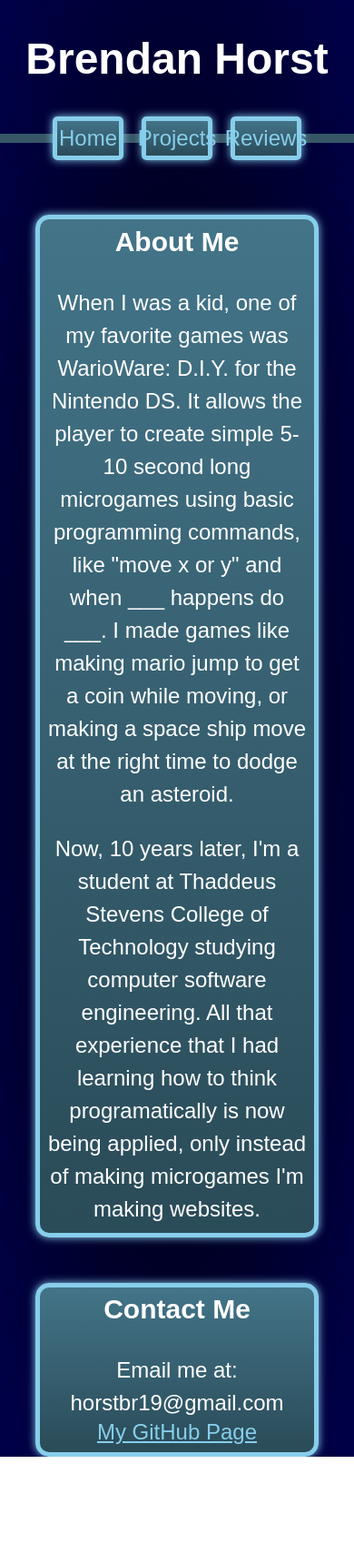
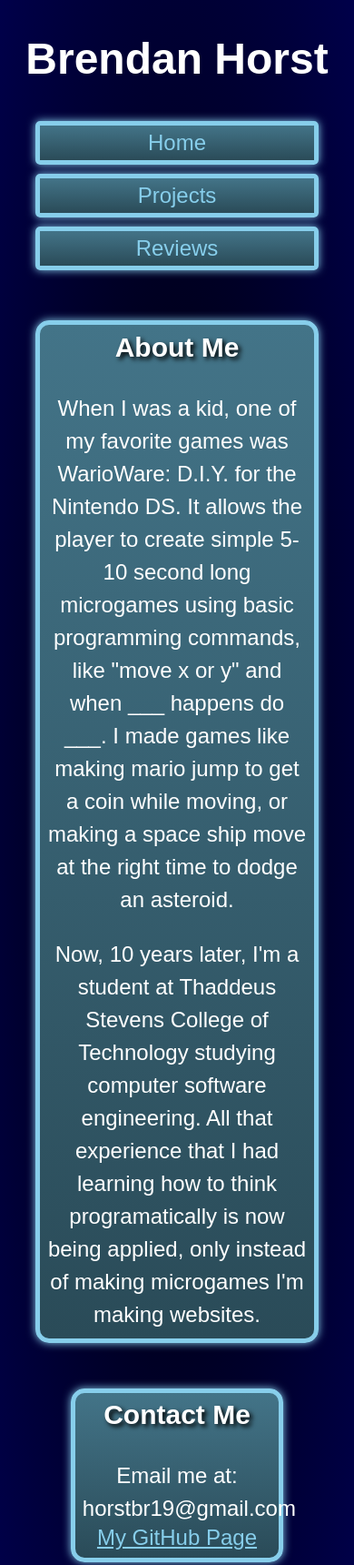
Before and after one commit to BrendanHorst/BrendanHorst.github.io, a website: page index.html in a window 390 px wide. Shown: the top 1720 px of the page at 91% size. Before the commit the page ends 1601 px from the top, so only its background shows below. Drawn offline with Linux system fonts and the light colour scheme.

Commit message:
made the nav links vertical when the screen is small

```diff
--- a/styles.css
+++ b/styles.css
@@ -23,6 +23,7 @@ h3 {
   text-align: center;
   font-size: 30px;
   margin-bottom: 2rem;
+  text-shadow: 3px 3px 5px black;
 }
 
 header {
@@ -138,12 +139,15 @@ aside {
   padding: 2.5%;
 }
 
+aside.contact {
+  width: 75%;
+  margin: 50px auto;
+}
+
 aside.contact a {
   display: flex;
   justify-content: center;
   font-size: 24px;
-}
-
 }
 
 .projects .tetris a {
@@ -167,6 +171,10 @@ aside.contact a {
   font-weight: bold;
 }
 
+.projects .tetris h2 {
+
+}
+
 .projects > h2 {
   margin-top: 2rem;
   text-shadow: 0 0 5px skyblue;
@@ -178,3 +186,19 @@ aside.contact a {
     max-width: 1000px;
   }
 }
+
+@media screen and (max-width: 599px) {
+  .lineglow,
+  .line {
+    display: none;
+  }
+
+  nav li {
+    width: 80%;
+    margin: 5px auto;
+  }
+
+  ul {
+    flex-direction: column;
+  }
+}
```
